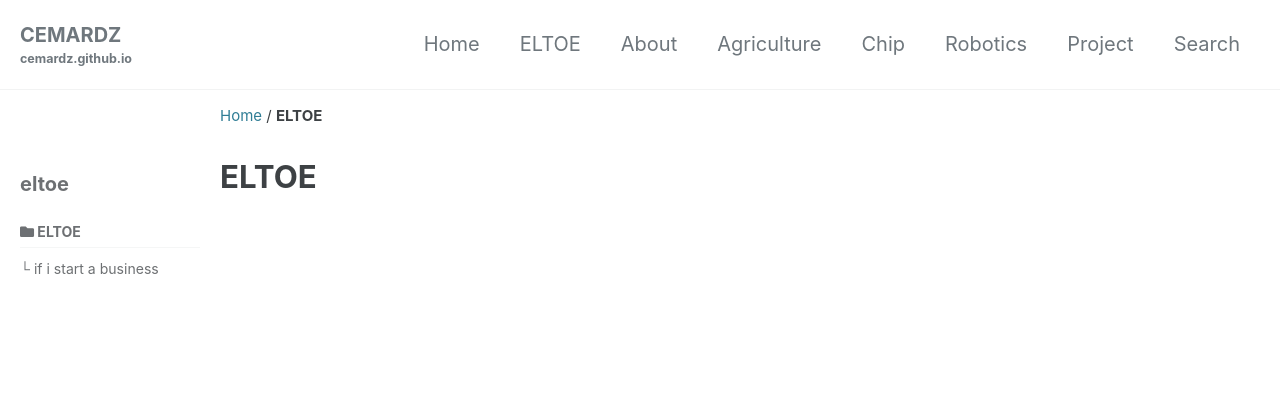
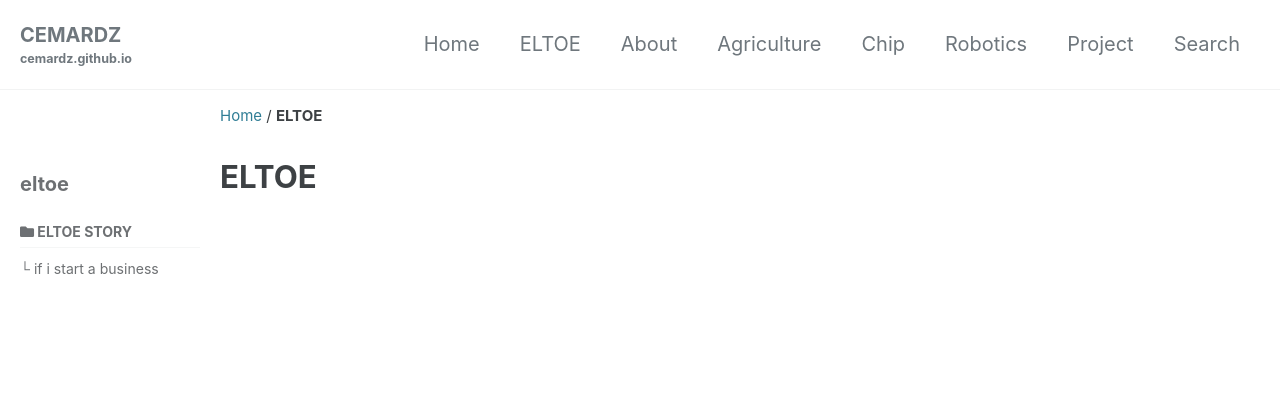
Before and after one commit to cemardz/cemardz.github.io, a Jekyll site: the page built from _pages/eltoe.md, in a window 1280 px wide. Shown: the top 416 px of the page. Built offline with Jekyll 4.4.1, drawn with Linux system fonts in a browser that asks for light colours; cached includes are drawn as plain includes; some web fonts are replaced.

Commit message:
Update navigation.yml

```diff
--- a/_data/navigation.yml
+++ b/_data/navigation.yml
@@ -27,7 +27,7 @@ main:
   #   url: /sitemap/
 
 sidebar-eltoe:
-  - title: "ELTOE"
+  - title: "ELTOE Story"
     url: /eltoe/startup/
     children:
       - title: "if i start a business"
```
